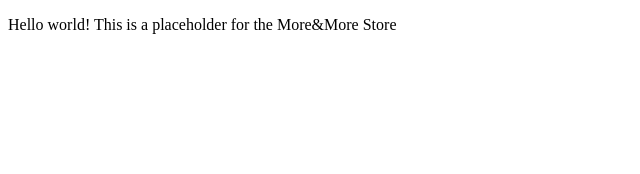
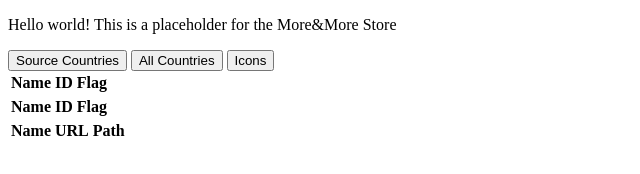
Before and after one commit to samatt/MoreAndMoreStore, a website: page public/index.html in a window 1280 px wide. Shown: the whole page, without its empty margins (0-640 px from the left). Drawn offline with nearby package versions, Linux system fonts and the light colour scheme; no server answers.

Commit message:
place holder index page

```diff
--- a/public/index.html
+++ b/public/index.html
@@ -14,9 +14,84 @@
     <body>
         <p>Hello world! This is a placeholder for the More&More Store</p>
 
+
         <script src="//ajax.googleapis.com/ajax/libs/jquery/1.10.2/jquery.min.js"></script>
         <script>window.jQuery || document.write('<script src="js/vendor/jquery-1.10.2.min.js"><\/script>')</script>
+        <script type="text/javascript">
 
+        function src(){$("#source").show();$("#icons").hide();$("#countries").hide();}
+
+        function icon(){$("#source").hide();$("#icons").show();$("#countries").hide();}
+
+		function dst(){console.log("here"); $("#source").hide();$("#icons").hide();$("#countries").show();}
+        function loadIcons(data){
+        	var html = "";
+
+        	for(d in data){
+        		var c = data[d];
+        		html+="<tr><td>"+c._id+"</td><td>"+c.url+"</td>"+"<td>"+c.category+"</td></tr>";
+        	}
+        	$("#icons").append(html);
+        }
+
+        function loadSourceCountries(data){
+        	var html = "";
+
+        	for(d in data){
+        		var c = data[d];
+        		// console.log(c.flag.substring(0,c.flag.length));
+        		var img="<img src="+c.flag+">";
+        		html+="<tr><td>"+c.name+"</td><td>"+c._id+"</td>"+"<td>"+img+"</td></tr>";
+        	}
+        	$("#source").append(html);
+        }
+
+        function loadCountries(data){
+        	var html = "";
+
+        	for(d in data){
+        		var c = data[d];
+        		// console.log(c.flag.substring(0,c.flag.length));
+        		var img="<img src="+c.flag+">";
+        		html+="<tr><td>"+c.name+"</td><td>"+c._id+"</td>"+"<td>"+img+"</td></tr>";
+        	}
+        	$("#countries").append(html);
+        }
+        $.ajax({type: "GET",url: "/api/country",}).done(loadCountries);
+		$.ajax({type: "GET",url: "/api/icon",}).done(loadIcons);
+		$.ajax({type: "GET",url: "/api/source-countries",}).done(loadSourceCountries);
+
+        </script>
+        <button onclick="src()">Source Countries</button>
+        <button onclick="dst()">All Countries</button>
+        <button onclick="icon()">Icons</button>
+        <table >
+        	<tbody id = "source">
+        	<th>Name</th>
+        	<th>ID</th>
+        	<th>Flag</th>
+
+        	</tbody>
+        </table>
+
+        <table >
+        	<tbody id = "countries">
+        	<th>Name</th>
+        	<th>ID</th>
+        	<th>Flag</th>
+
+        	</tbody>
+        </table>
+
+        <table >
+        	<tbody id = "icons">
+        	<th>Name</th>
+        	<th>URL</th>
+        	<th>Path</th>
+        	<!-- <th>Flag</th> -->
+
+        	</tbody>
+        </table>
 
     </body>
 </html>
```
